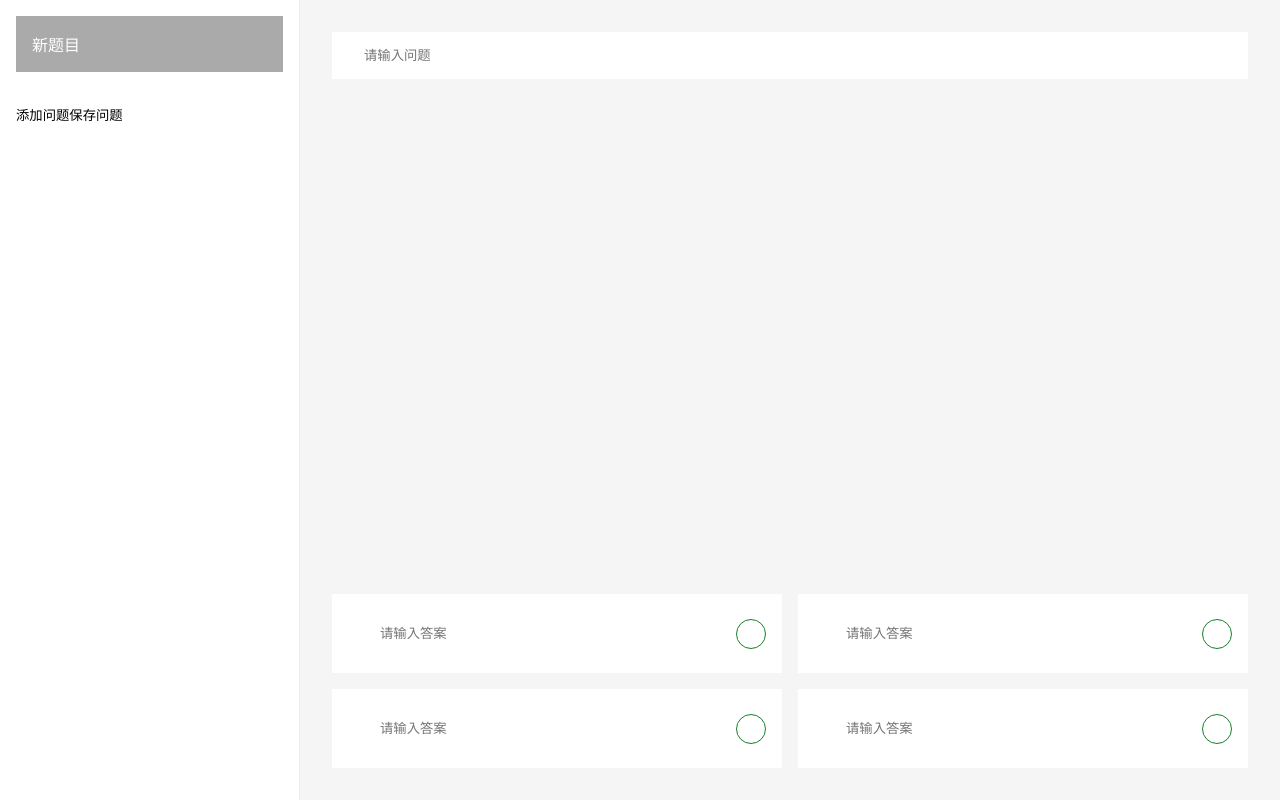
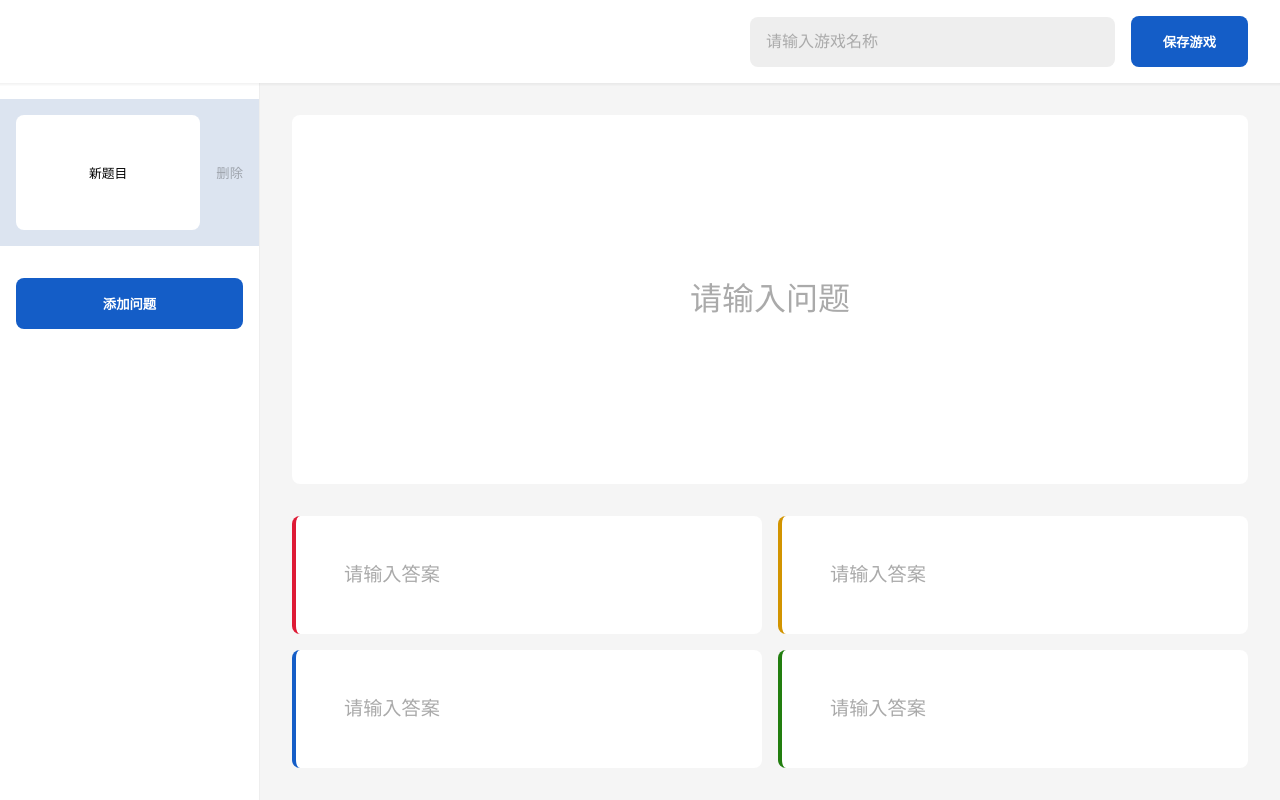
Before and after one commit to kelvinleung/woodung, a React (Vite) app in the folder web/: page /editor in a window 1280 px wide. Built offline with nearby package versions, Linux system fonts and the light colour scheme.

Commit message:
优化问题编辑页面的交互与逻辑

```diff
--- a/web/src/components/QuizEditor.css
+++ b/web/src/components/QuizEditor.css
@@ -1,11 +1,36 @@
 .quiz-editor__container {
-  min-height: 100vh;
+  min-width: 1080px;
+  height: 100vh;
   display: flex;
+  flex-direction: column;
+}
+.quiz-editor__header {
+  display: flex;
+  align-items: center;
+  justify-content: flex-end;
+  padding: 1rem 2rem;
+  z-index: 10;
+  box-shadow: 0 0 2px 2px rgba(0, 0, 0, 0.05);
+}
+.quiz-editor__header-input {
+  margin-right: 1rem;
+  border: none;
+  outline: none;
+  background-color: #eee;
+  padding: 1rem;
+  border-radius: 0.5rem;
+  width: 30%;
+}
+.quiz-editor__content-container {
+  display: flex;
+  flex: 1;
+  overflow: hidden;
 }
 .quiz-editor__sidebar {
-  width: 300px;
-  padding: 1rem;
+  width: 260px;
+  padding: 1rem 0;
   border-right: 1px solid #eee;
+  overflow: auto;
 }
 .quiz-editor__main {
   flex: 1;
@@ -15,17 +40,27 @@
   align-items: stretch;
   padding: 2rem;
   background-color: rgb(245, 245, 245);
+  font-size: 1.2rem;
 }
 .quiz-editor__main input {
   width: unset;
   border: none;
   outline: none;
 }
+.quiz-edtior__desription-container {
+  flex: 1;
+  display: flex;
+  align-items: center;
+  margin-bottom: 2rem;
+  background-color: #fff;
+  border-radius: 0.5rem;
+}
 .quiz-edtior__desription-input {
+  flex: 1;
   display: block;
-  width: 100%;
-  margin-bottom: 2rem;
-  padding: 1rem 2rem;
+  padding: 2rem;
+  font-size: 2rem;
+  text-align: center;
 }
 .quiz-editor__options-container {
   display: grid;
@@ -38,37 +73,79 @@
   align-items: center;
   padding: 1rem;
   background-color: #fff;
+  border-radius: 0.5rem;
+}
+.quiz-editor__option-wrapper.red {
+  border-left: 4px solid #de1a35;
+}
+.quiz-editor__option-wrapper.yellow {
+  border-left: 4px solid #d29400;
+}
+.quiz-editor__option-wrapper.blue {
+  border-left: 4px solid #145dc7;
+}
+.quiz-editor__option-wrapper.green {
+  border-left: 4px solid #227e0f;
+}
+.quiz-editor__option-wrapper.red.filled {
+  background-color: #de1a35;
+  color: #fff;
+}
+.quiz-editor__option-wrapper.yellow.filled {
+  background-color: #d29400;
+  color: #fff;
+}
+.quiz-editor__option-wrapper.blue.filled {
+  background-color: #145dc7;
+  color: #fff;
+}
+.quiz-editor__option-wrapper.green.filled {
+  background-color: #227e0f;
+  color: #fff;
 }
 .quiz-editor__option-wrapper input {
-  padding: 1rem 2rem;
+  padding: 2rem;
   flex: 1;
+  background: none;
 }
 .quiz-editor__option-wrapper button {
   width: 30px;
   height: 30px;
   border-radius: 15px;
-  border: 1px solid rgb(21, 129, 41);
-  cursor: pointer;
+  border: 2px solid #fff;
 }
 .quiz-editor__option-wrapper button:hover {
   background-color: rgb(182, 227, 190);
 }
 .quiz-editor__option-wrapper button.active {
-  background-color: rgb(21, 129, 41);
+  border: 2px solid #fff;
+  background-color: #5bb732;
 }
-
 .quiz-editor__sidebar-questions-container {
   list-style: none;
   margin-bottom: 2rem;
 }
 .quiz-editor__sidebar-questions-container li {
+  display: flex;
+  align-items: center;
   padding: 1rem;
+}
+.quiz-editor__sidebar-question-card {
+  padding: 3rem 1rem;
   background-color: #eee;
+  flex: 1;
+  margin-right: 1rem;
+  font-size: 0.8rem;
+  text-align: center;
+  border-radius: 0.5rem;
+  cursor: pointer;
 }
 .quiz-editor__sidebar-questions-container li.active {
-  background-color: #aaa;
-  color: #fff;
+  background-color: #dce4f0;
 }
-.quiz-editor__sidebar-questions-container li:not(:last-of-type) {
-  margin-bottom: 1rem;
+.quiz-editor__sidebar-questions-container li.active .quiz-editor__sidebar-question-card {
+  background-color: #fff;
 }
+.quiz-editor__sidebar-question-button-container {
+  padding: 0 1rem;
+}
--- a/web/src/components/QuizEditor.jsx
+++ b/web/src/components/QuizEditor.jsx
@@ -1,30 +1,47 @@
 import { useState } from "react";
 import "./QuizEditor.css";
+
+const QUESTION_COLORS = ["red", "yellow", "blue", "green"];
 
 const QuestionList = ({
   questions,
   onAddQuestion,
   onSelectQuestion,
-  onSave,
+  onRemoveQuestion,
   activeId,
 }) => {
+  // 给数据添加 id 字段
+  const questionData = questions.map((q, id) => ({ ...q, id }));
   return (
     <aside className="quiz-editor__sidebar">
       <ul className="quiz-editor__sidebar-questions-container">
-        {questions.map((question) => (
+        {questionData.map((question) => (
           <li
             className={activeId === question.id ? "active" : undefined}
             key={question.id}
+          >
+            <div
+              className="quiz-editor__sidebar-question-card"
               onClick={() => {
                 onSelectQuestion(question.id);
               }}
             >
               {question.description || "新题目"}
+            </div>
+            <button
+              disabled={questions.length <= 1}
+              onClick={() => onRemoveQuestion(question.id)}
+            >
+              删除
+            </button>
           </li>
         ))}
       </ul>
-      <button onClick={onAddQuestion}>添加问题</button>
-      <button onClick={onSave}>保存问题</button>
+      <div className="quiz-editor__sidebar-question-button-container">
+        <button className="primary block" onClick={onAddQuestion}>
+          添加问题
+        </button>
+      </div>
     </aside>
   );
 };
@@ -35,16 +52,21 @@ const Question = ({
   onOptionsChange,
   onSetAnswer,
 }) => {
-  const options = [...question.options];
+  // 给数据添加 id 字段
+  const options = [...question.options].map((content, id) => ({ id, content }));
   const changeOptions = (val, id) => {
-    options[id] = { id, content: val };
-    onOptionsChange(options);
+    onOptionsChange(val, id);
+    // 清除正确答案
+    if (!val && question.answerId === id) {
+      onSetAnswer(-1);
+    }
   };
   const setAnswer = (id) => {
     onSetAnswer(id);
   };
   return (
-    <main className="quiz-editor__main">
+    <section className="quiz-editor__main">
+      <div className="quiz-edtior__desription-container">
         <input
           className="quiz-edtior__desription-input"
           type="text"
@@ -52,9 +74,15 @@ const Question = ({
           value={question.description}
           onChange={(e) => onDescriptionChange(e.target.value)}
         />
+      </div>
       <ul className="quiz-editor__options-container">
         {options.map((option) => (
-          <li className="quiz-editor__option-wrapper" key={option.id}>
+          <li
+            className={`quiz-editor__option-wrapper${
+              " " + QUESTION_COLORS[option.id]
+            }${option.content ? " filled" : ""}`}
+            key={option.id}
+          >
             <input
               type="text"
               placeholder="请输入答案"
@@ -68,21 +96,15 @@ const Question = ({
           </li>
         ))}
       </ul>
-    </main>
+    </section>
   );
 };
 
 const QuizEditor = () => {
   const [questions, setQuestions] = useState([
     {
-      id: 0,
       description: "",
-      options: [
-        { id: 0, content: "" },
-        { id: 1, content: "" },
-        { id: 2, content: "" },
-        { id: 3, content: "" },
-      ],
+      options: ["", "", "", ""],
       answerId: -1,
     },
   ]);
@@ -94,9 +116,9 @@ const QuizEditor = () => {
     setQuestions(newQuestions);
   };
   // 修改选项
-  const updateOptions = (options) => {
+  const updateOptions = (val, id) => {
     const newQuestions = [...questions];
-    newQuestions[activeId].options = options;
+    newQuestions[activeId].options[id] = val;
     setQuestions(newQuestions);
   };
   // 设置答案
@@ -108,30 +130,46 @@ const QuizEditor = () => {
   // 添加问题
   const addQuestion = () => {
     const newQuestion = {
-      id: questions.length,
       description: "",
-      options: [
-        { id: 0, content: "" },
-        { id: 1, content: "" },
-        { id: 2, content: "" },
-        { id: 3, content: "" },
-      ],
+      options: ["", "", "", ""],
       answerId: -1,
     };
+    // 切换到新增的问题
+    setActiveId(questions.length);
     setQuestions([...questions, newQuestion]);
   };
-  // 选择题目
+  // 移除问题
+  const removeQuestion = (id) => {
+    const newQuestions = [...questions];
+    if (id === activeId) {
+      setActiveId(id - 1);
+    }
+    newQuestions.splice(id, 1);
+    setQuestions(newQuestions);
+  };
+  // 选择问题
   const selectQuestion = (id) => {
     setActiveId(id);
   };
   const currentQuestion = questions[activeId];
   return (
     <div className="quiz-editor__container">
+      <header className="quiz-editor__header">
+        <input
+          className="quiz-editor__header-input"
+          type="text"
+          placeholder="请输入游戏名称"
+        />
+        <button className="primary" onClick={() => console.log(questions)}>
+          保存游戏
+        </button>
+      </header>
+      <main className="quiz-editor__content-container">
         <QuestionList
           questions={questions}
           onAddQuestion={addQuestion}
           onSelectQuestion={selectQuestion}
-        onSave={() => console.log(questions)}
+          onRemoveQuestion={removeQuestion}
           activeId={activeId}
         />
         <Question
@@ -140,6 +178,7 @@ const QuizEditor = () => {
           onOptionsChange={updateOptions}
           onSetAnswer={updateAnswer}
         />
+      </main>
     </div>
   );
 };
--- a/web/src/index.css
+++ b/web/src/index.css
@@ -17,4 +17,27 @@ button {
   background: none;
   border: none;
   outline: none;
+  cursor: pointer;
 }
+button.primary {
+  padding: 1rem 2rem;
+  background-color: #145dc7;
+  color: #fff;
+  font-weight: bold;
+  border-radius: 0.5rem;
+}
+button.block {
+  display: block;
+  width: 100%;
+}
+input {
+  color: inherit;
+  font-size: inherit;
+}
+::placeholder { /* Chrome, Firefox, Opera, Safari 10.1+ */
+  color: #aaa;
+  opacity: 1; /* Firefox */
+}
+:-ms-input-placeholder, ::-ms-input-placeholder { /* Internet Explorer 10-11 */
+  color: #aaa;
+}
```
Lines whose indentation alone changed are shown as unchanged.
